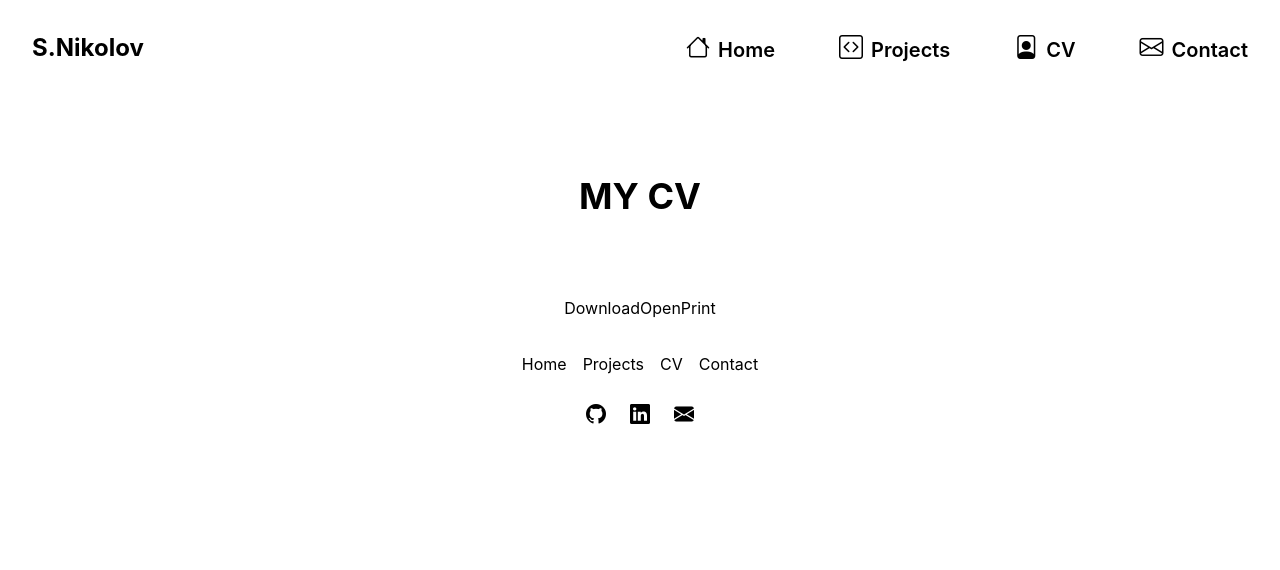
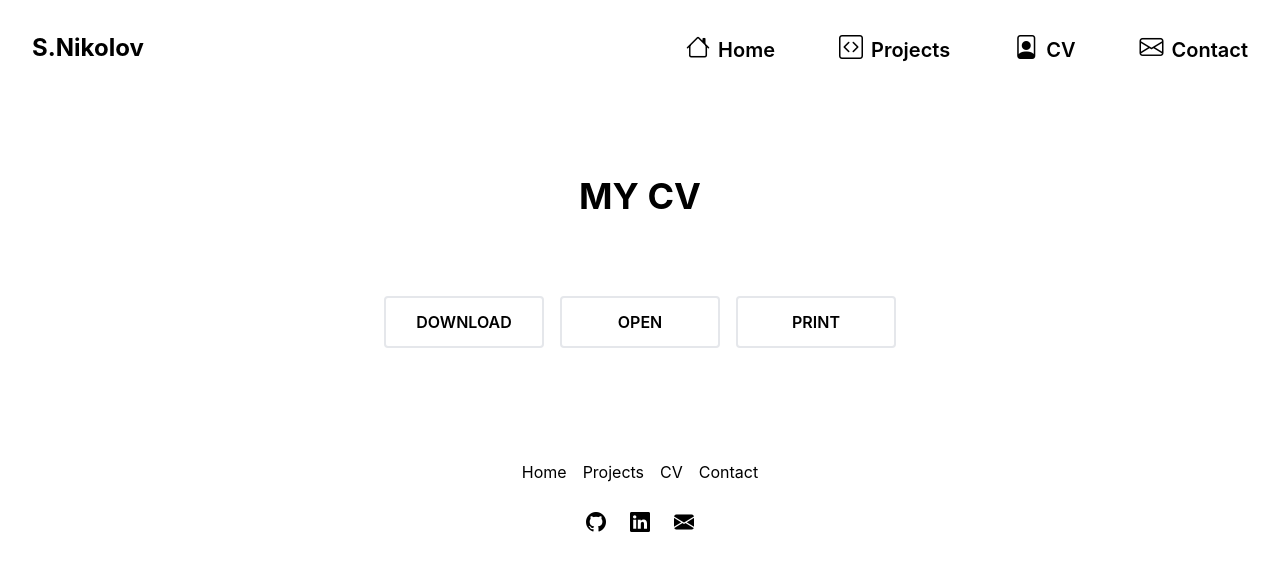
Before and after one commit to stanimir93/portfolio-old-draft, a React (Create React App) app: page /cv in a window 1280 px wide. Shown: the top 570 px of the page. Built offline with nearby package versions, Linux system fonts and the light colour scheme.

Commit message:
CV Page Buttons and shadow

```diff
--- a/src/components/PDF/PDF.js
+++ b/src/components/PDF/PDF.js
@@ -48,5 +48,5 @@ export default function PDF(props) {
             };
         }
     }, []);
-    return <div id='adobe-dc-view'></div>;
+    return <div className='w-full drop-shadow-lg' id='adobe-dc-view'></div>;
 }
--- a/src/components/pages/CV/CV.js
+++ b/src/components/pages/CV/CV.js
@@ -61,18 +61,30 @@ export default function CV() {
     return (
         <main>
             <PageHeading title='MY CV' />
-            <div>
-                <button type='button' className='' id='download-cv'>
-                    Download
+            <div className='pb-20'>
+                <button
+                    className='border-solid border-2 p-3 w-40 rounded mx-2 font-semibold'
+                    type='button'
+                    id='download-cv'
+                >
+                    DOWNLOAD
                 </button>
-                <button type='button' className='' id='open-cv'>
-                    Open
+                <button
+                    className='border-solid border-2 p-3 w-40 rounded mx-2 font-semibold'
+                    type='button'
+                    id='open-cv'
+                >
+                    OPEN
                 </button>
-                <button type='button' className='' id='print-cv'>
-                    Print
+                <button
+                    className='border-solid border-2 p-3 w-40 rounded mx-2 font-semibold'
+                    type='button'
+                    id='print-cv'
+                >
+                    PRINT
                 </button>
             </div>
-            <section>
+            <section className='w-full max-w-screen-lg'>
                 <PDF />
             </section>
         </main>
--- a/src/components/pages/Home/Home.js
+++ b/src/components/pages/Home/Home.js
@@ -9,7 +9,7 @@ export default function Home() {
                 <h3 className='text-3xl font-semibold mb-4'>Web Developer</h3>
                 <h6 className='text-lg'>JavaScript, CSS, HTML, React, Node, Express, SQL</h6>
             </section>
-            <section className='clear-both  p-16'>
+            <section className='clear-both p-16'>
                 <div className='drop-shadow-md max-w-4xl bg-white p-8'>
                     <h3 className='text-3xl font-semibold'>About Me</h3>
                     <p className='my-4 text-lg'>
```
